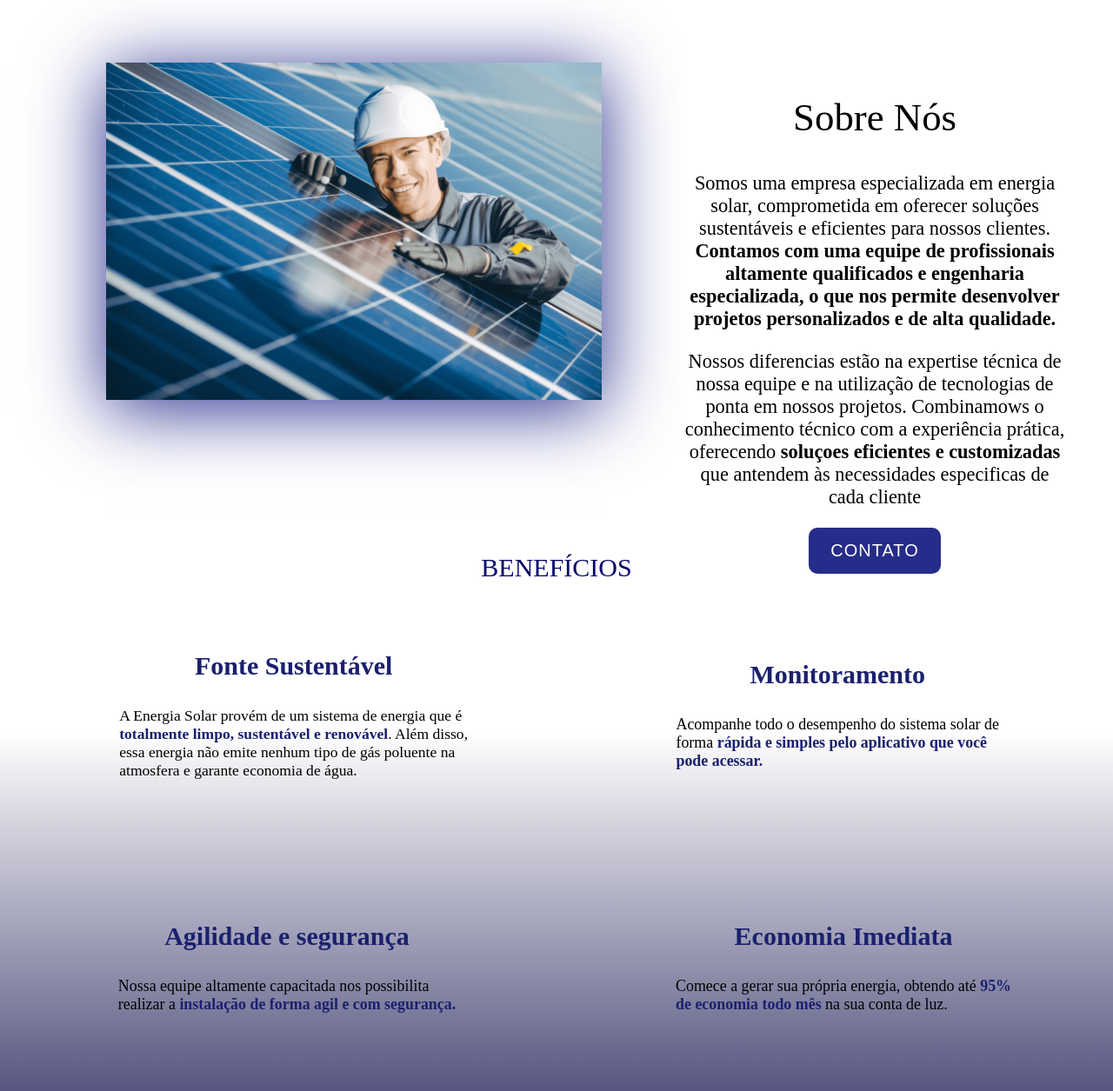
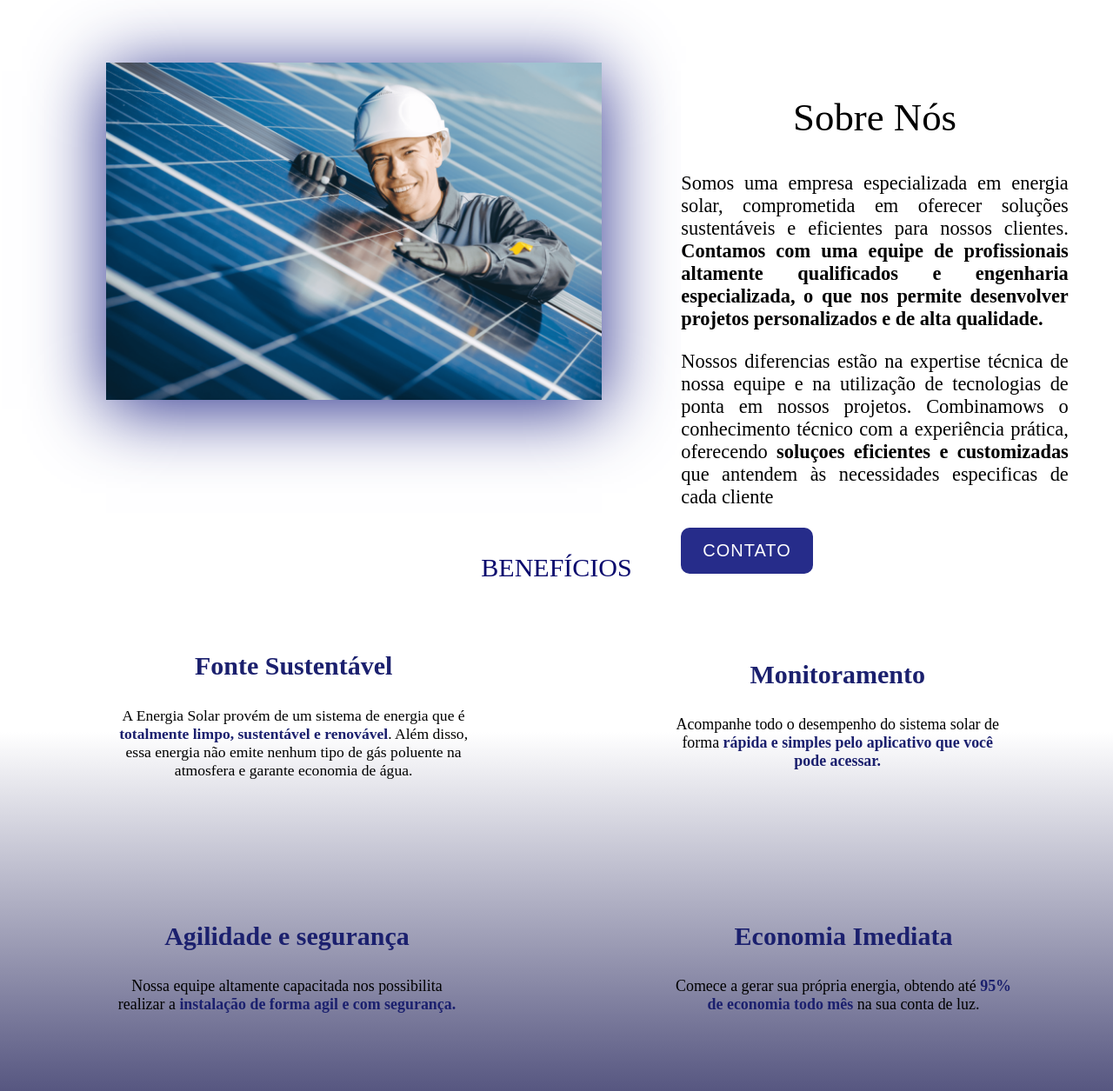
Before and after one commit to LucasCerqueira1244/Front-end, a plain HTML site: page index.html in a window 1280 px wide. Shown: the part 770-2025 px from the top of the page at 87% size. Drawn offline with nearby package versions, Linux system fonts and the light colour scheme.

Commit message:
ajustando formatação de texto

```diff
--- a/style.css
+++ b/style.css
@@ -165,6 +165,7 @@ li.slick-active button {
 
 .main-sobre {
     background-color: rgb(255, 255, 255);
+    text-align: justify;
     width: 50%;
     font-size: 1.4rem;
     position: relative;
@@ -307,6 +308,7 @@ section label{
 }
 
 .eco-beneficio {
+    text-align: center;
     font-size: 1.1rem;
     display: flex;
     justify-content: center;
@@ -337,6 +339,7 @@ section label{
 /* AGIL */
 
 .agil-beneficio {
+    text-align: center;
     font-size: 1.12rem;
     display: flex;
     justify-content: center;
@@ -368,6 +371,7 @@ section label{
 /* HOUSE */
 
 .house-beneficio {
+    text-align: center;
     font-size: 1.12rem;
     display: flex;
     justify-content: center;
@@ -391,6 +395,7 @@ section label{
 /* SOCKET */
 
 .socket-beneficio {
+    text-align: center;
     font-size: 1.12rem;
     display: flex;
     justify-content: center;
```
Also changed, not shown: contato.html (+1 -1 lines), js/contato.js (+0 -13 lines).
